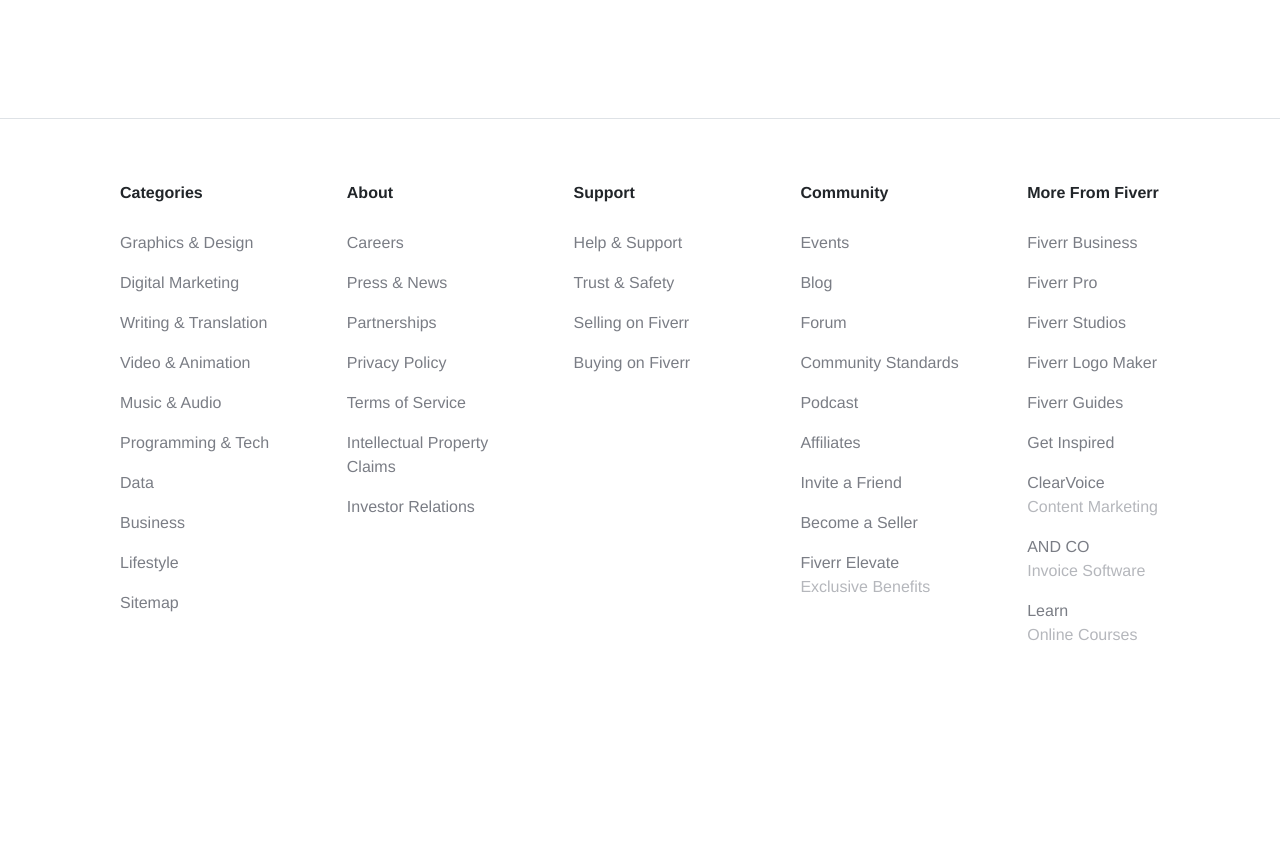
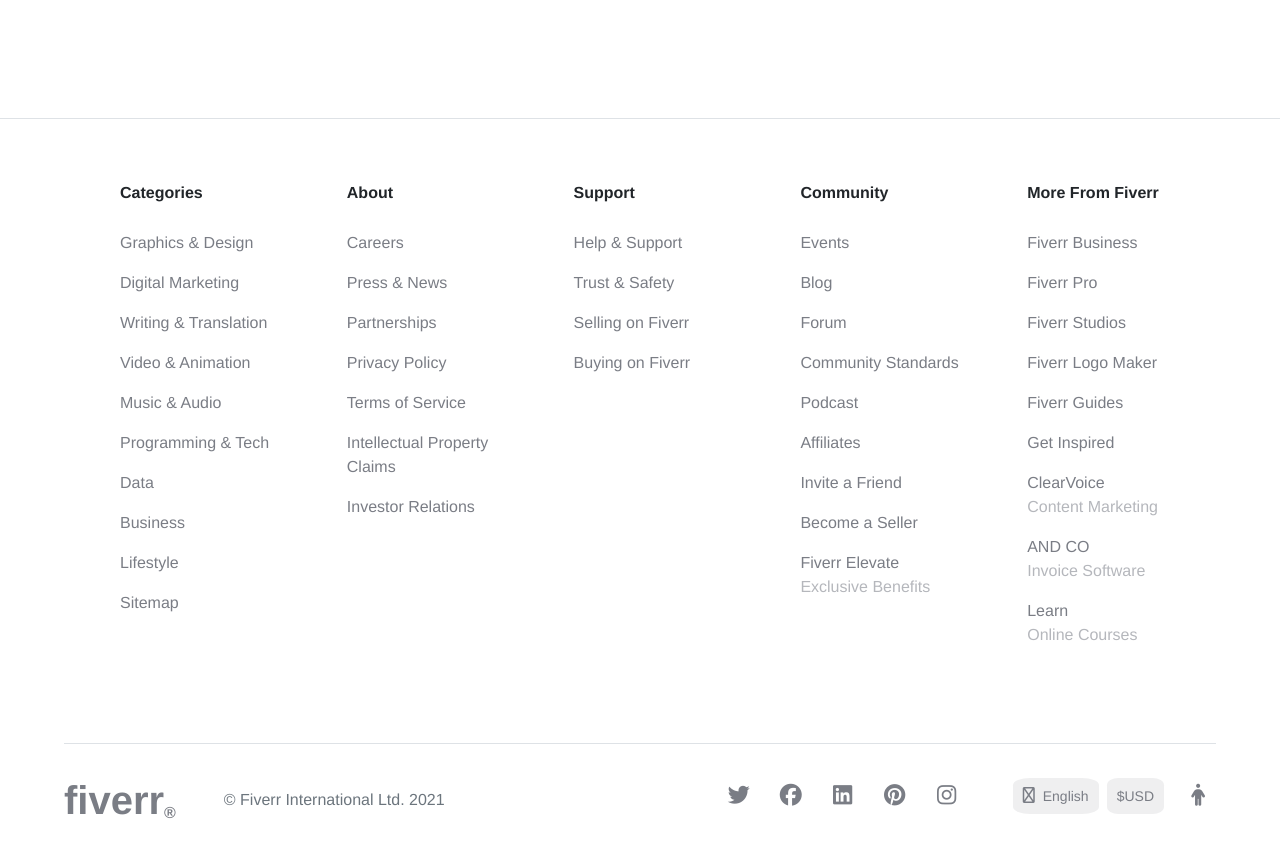
Before and after one commit to Sadman95/fiverr-clone, a plain HTML site: page index.html in a window 1280 px wide. Shown: the part 5139-6003 px from the top of the page. Before the commit the page ends 5882 px from the top, so only its background shows below. Drawn offline with nearby package versions, Linux system fonts and the light colour scheme.

Commit message:
footer section done

```diff
--- a/css/style.css
+++ b/css/style.css
@@ -227,10 +227,10 @@
     padding-bottom: 40px;
 }
 /* lists */
-#lists{
+.footer-border-color{
     border-color: lightgrey;
 }
-.list-all{
+.footer-lists{
     display: grid;
     grid-template-columns: repeat(5,1fr);
     grid-gap: 30px;
@@ -253,6 +253,43 @@
 }
 .link-ext{
     color: #B5B7BC;
+}
+
+/* footer */
+.footer-bottom{
+    display: flex;
+    justify-content: space-between;
+    align-items: center;
+    padding: 32px 0;
+}
+.social-item{
+    margin-left: 16px;
+    height: 36px;
+    width: 36px;
+    border-radius: 50%;
+    display: flex;
+    justify-content: center;
+    align-items: center;
+}
+.social-item:hover{
+    background-color: #EFEFF0;
+}
+.social-link{
+    color: #7A7D85;
+    font-size: 22px;
+
+
+}
+.social-item:hover .social-link{
+    color: black;
+}
+.language,.dollar{
+    background-color: #EFEFF0;
+    padding: 6px 10px;
+    border-radius: 20%;
+}
+.language a,.dollar a{
+    font-size: 14px;
 }
 
 /* meadia queries */
--- a/index.html
+++ b/index.html
@@ -781,9 +781,9 @@
     <!-- footer -->
     <footer>
       <!-- lists -->
-      <section class="border-top" id="lists">
+      <section class="border-top footer-border-color">
         <div class="container-my">
-          <div class="list-all">
+          <div class="footer-lists">
           <ul class="list">
             <h6 class="text-dark">Categories</h6>
             <li class="list-item"><a class="list-link" href="">Graphics & Design</a></li>
@@ -841,7 +841,25 @@
             <li class="list-item"><a class="list-link" href="">Learn <br><span class="link-ext">
               Online Courses</span></a></li>
           </ul>
-        </div>
+          </div>
+          <div class="footer-bottom border-top footer-border-color">
+            <div class="bottom-left d-flex align-items-center">
+              <h1 style="color: #7A7D85;" class="fw-bold">fiverr<sub class="fs-6">&#174;</sub></h1>
+              <p class="text-secondary mb-2 ms-5">&copy; Fiverr International Ltd. 2021</p>
+            </div>
+            <div class="bottom-right">
+              <ul class="social-lists d-flex align-items-center">
+                <li class="social-item"><a href="" class="social-link"><i class="fab fa-twitter"></i></a></li>
+                <li class="social-item"><a href="" class="social-link"><i class="fab fa-facebook"></i></a></li>
+                <li class="social-item"><a href="" class="social-link"><i class="fab fa-linkedin"></i></a></li>
+                <li class="social-item"><a href="" class="social-link"><i class="fab fa-pinterest"></i></a></li>
+                <li class="social-item"><a href="" class="social-link"><i class="fab fa-instagram"></i></a></li>
+                <li class="language ms-5"><a href="" class="social-link"><i class="far fa-globe me-2"></i>English</a></li>
+                <li class="dollar ms-2"><a href="" class="social-link">$USD</a></li>
+                <li class="social-item human"><a href="" class="social-link"><i class="fas fa-male"></i></a></li>
+              </ul>
+            </div>
+          </div>
         </div>
       </section>
     </footer>
```
